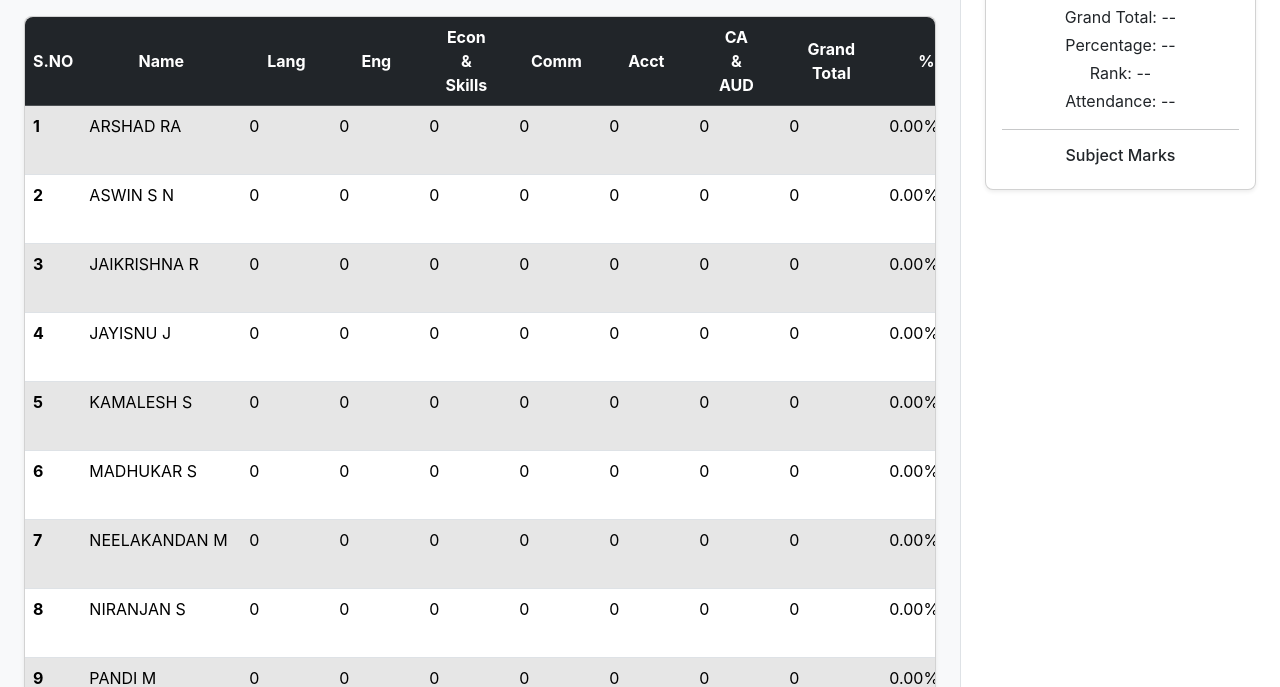
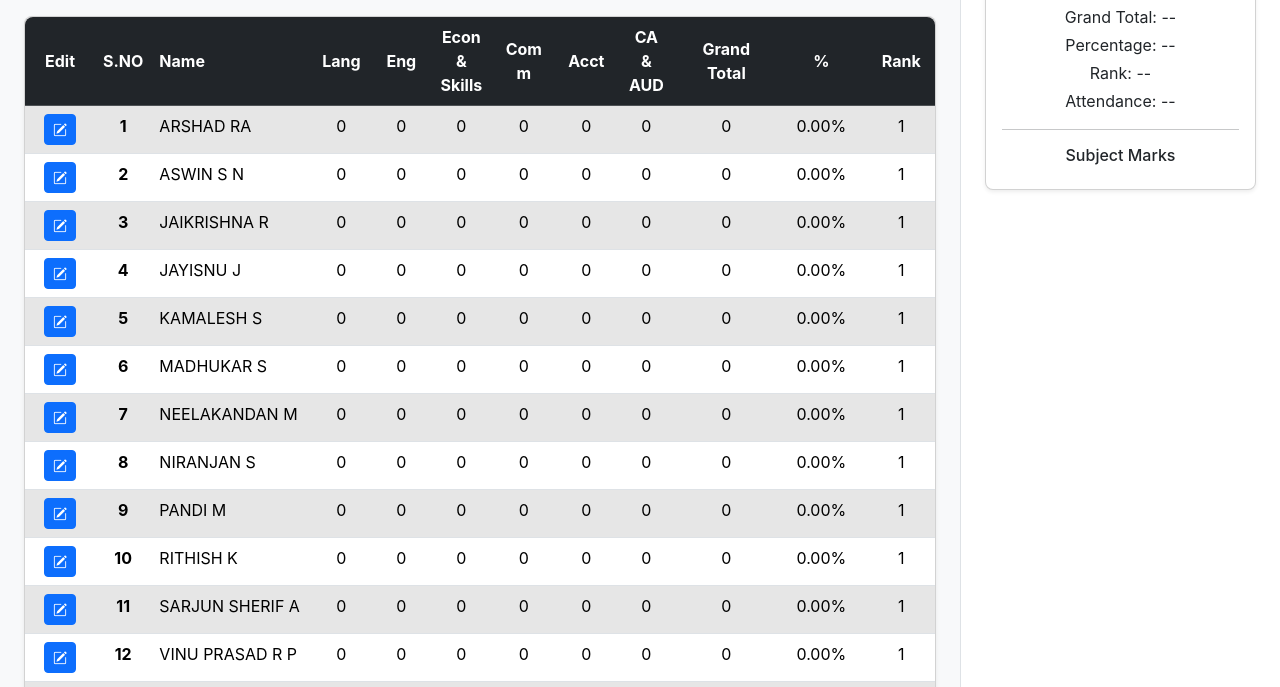
Before and after one commit to dheepaksnapper/MarkList, a plain HTML site: page index.html in a window 1280 px wide. Shown: the part 104-791 px from the top of the page. Drawn offline with nearby package versions, Linux system fonts and the light colour scheme; a small style sheet from the web is missing.

Commit message:
Minor UI correction

```diff
--- a/index.html
+++ b/index.html
@@ -39,19 +39,19 @@
                 <table class="table table-hover table-striped mb-0">
                   <thead class="table-dark">
                     <tr>
+                      <th scope="col" class="align-middle text-center" style="min-width:70px;max-width:80px;">Edit</th>
                       <th scope="col" class="align-middle text-center" style="min-width:50px;max-width:60px;">S.NO</th>
-                      <th scope="col" class="align-middle text-center" style="min-width:160px;max-width:220px;">Name</th>
-                      <th scope="col" class="align-middle text-center" style="min-width:90px;max-width:90px;white-space:normal;" title="Language">Lang</th>
-                      <th scope="col" class="align-middle text-center" style="min-width:90px;max-width:90px;white-space:normal;" title="English">Eng</th>
-                      <th scope="col" class="align-middle text-center" style="min-width:90px;max-width:90px;white-space:normal;" title="Economics & Employability Skills">Econ<br>&<br>Skills</th>
-                      <th scope="col" class="align-middle text-center" style="min-width:90px;max-width:90px;white-space:normal;" title="Commerce">Comm</th>
-                      <th scope="col" class="align-middle text-center" style="min-width:90px;max-width:90px;white-space:normal;" title="Accountancy">Acct</th>
-                      <th scope="col" class="align-middle text-center" style="min-width:90px;max-width:90px;white-space:normal;" title="Computer Applications & Auditing">CA<br>&<br>AUD</th>
+                      <th scope="col" class="align-middle" style="min-width:160px;max-width:220px;">Name</th>
+                      <th scope="col" class="align-middle text-center" style="min-width:60px;max-width:65px;white-space:normal;" title="Language">Lang</th>
+                      <th scope="col" class="align-middle text-center" style="min-width:60px;max-width:65px;white-space:normal;" title="English">Eng</th>
+                      <th scope="col" class="align-middle text-center" style="min-width:60px;max-width:65px;white-space:normal;" title="Economics & Employability Skills">Econ<br>&<br>Skills</th>
+                      <th scope="col" class="align-middle text-center" style="min-width:60px;max-width:65px;white-space:normal;" title="Commerce">Comm</th>
+                      <th scope="col" class="align-middle text-center" style="min-width:60px;max-width:65px;white-space:normal;" title="Accountancy">Acct</th>
+                      <th scope="col" class="align-middle text-center" style="min-width:60px;max-width:65px;white-space:normal;" title="Computer Applications & Auditing">CA<br>&<br>AUD</th>
                       <th scope="col" class="align-middle text-center" style="min-width:100px;max-width:110px;">Grand<br>Total</th>
                       <th scope="col" class="align-middle text-center" style="min-width:90px;max-width:90px;">%</th>
                       <th scope="col" class="align-middle text-center" style="min-width:70px;max-width:70px;">Rank</th>
                       <th scope="col" class="align-middle text-center" style="min-width:90px;max-width:90px;">Attnd</th>
-                      <th scope="col" class="align-middle text-center" style="min-width:70px;max-width:80px;">Action</th>
                     </tr>
                   </thead>
                   <tbody id="student-table-body">
--- a/script.js
+++ b/script.js
@@ -86,29 +86,29 @@ document.addEventListener('DOMContentLoaded', () => {
       }
       sortedStudents[i].rank = rank;
     }
-    tableBody.innerHTML = '';
+  tableBody.innerHTML = '';
     printTableBody.innerHTML = '';
     students.forEach((student, index) => {
       // Main table row (desktop)
       const row = document.createElement('tr');
       row.innerHTML = `
-        <th scope="row">${student.id}</th>
-        <td>${student.name}</td>
-        <td>${student.marks.language}</td>
-        <td>${student.marks.english}</td>
-        <td>${student.marks.economics}</td>
-        <td>${student.marks.commerce}</td>
-        <td>${student.marks.accountancy}</td>
-        <td>${student.marks.caAud}</td>
-        <td>${student.grandTotal}</td>
-        <td>${student.percentage.toFixed(2)}%</td>
-        <td>${student.rank !== null ? student.rank : 'N/A'}</td>
-        <td>${student.attendance}</td>
-        <td>
+        <td class="text-center">
           <button class="btn btn-sm btn-primary edit-btn" data-index="${index}">
-            <i class="bi bi-pencil-square"></i> Edit
+            <i class="bi bi-pencil-square"></i>
           </button>
         </td>
+        <th scope="row" class="text-center">${student.id}</th>
+        <td>${student.name}</td>
+        <td class="text-center">${student.marks.language}</td>
+        <td class="text-center">${student.marks.english}</td>
+        <td class="text-center">${student.marks.economics}</td>
+        <td class="text-center">${student.marks.commerce}</td>
+        <td class="text-center">${student.marks.accountancy}</td>
+        <td class="text-center">${student.marks.caAud}</td>
+        <td class="text-center">${student.grandTotal}</td>
+        <td class="text-center">${student.percentage.toFixed(2)}%</td>
+        <td class="text-center">${student.rank !== null ? student.rank : 'N/A'}</td>
+        <td class="text-center">${student.attendance}</td>
       `;
       tableBody.appendChild(row);
       // Print table row
@@ -146,7 +146,7 @@ document.addEventListener('DOMContentLoaded', () => {
       accountancy: 'ACC',
       caAud: 'CA/AUD'
     };
-    students.forEach((student, index) => {
+  students.forEach((student, index) => {
       const card = document.createElement('div');
       card.className = 'student-card';
       card.innerHTML = `
@@ -185,6 +185,19 @@ document.addEventListener('DOMContentLoaded', () => {
         updateSidebar(students[index]);
       }
     });
+        // Double-click on card to open edit modal
+        studentCardList.addEventListener('dblclick', (e) => {
+          const card = e.target.closest('.student-card');
+          if (card) {
+            // Find the edit button inside the card and get its data-index
+            const editBtn = card.querySelector('.student-card-edit-btn');
+            if (editBtn) {
+              const index = parseInt(editBtn.dataset.index);
+              updateModal(index);
+              updateSidebar(students[index]);
+            }
+          }
+        });
   }
 
   // Function to update the modal with the current student's data
@@ -261,6 +274,19 @@ document.addEventListener('DOMContentLoaded', () => {
       updateModal(index);
       updateSidebar(students[index]);
     }
+      });
+      // Double-click on table row to open edit modal
+      tableBody.addEventListener('dblclick', (e) => {
+        const row = e.target.closest('tr');
+        if (row) {
+          // Find the edit button inside the row and get its data-index
+          const editBtn = row.querySelector('.edit-btn');
+          if (editBtn) {
+            const index = parseInt(editBtn.dataset.index);
+            updateModal(index);
+            updateSidebar(students[index]);
+          }
+        }
   });
 
   // Event listener for the modal's "Save" button
```
